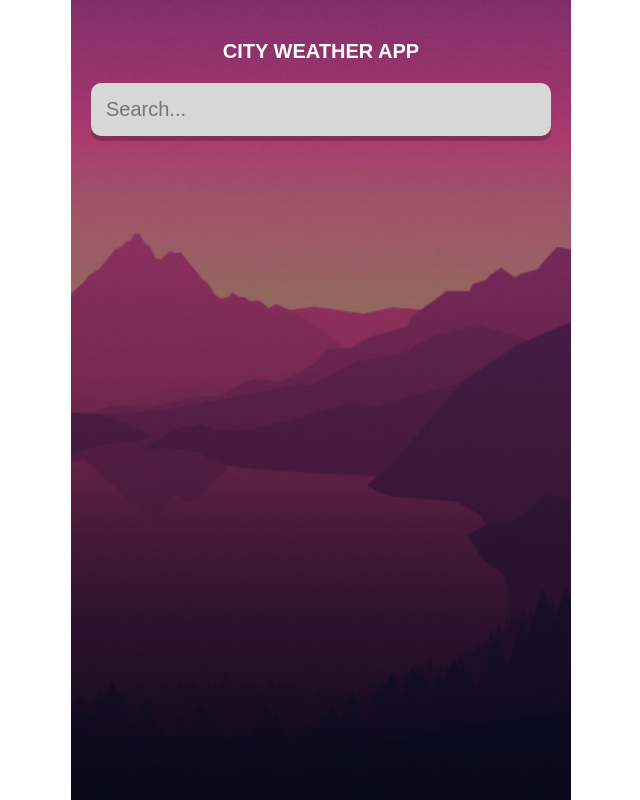
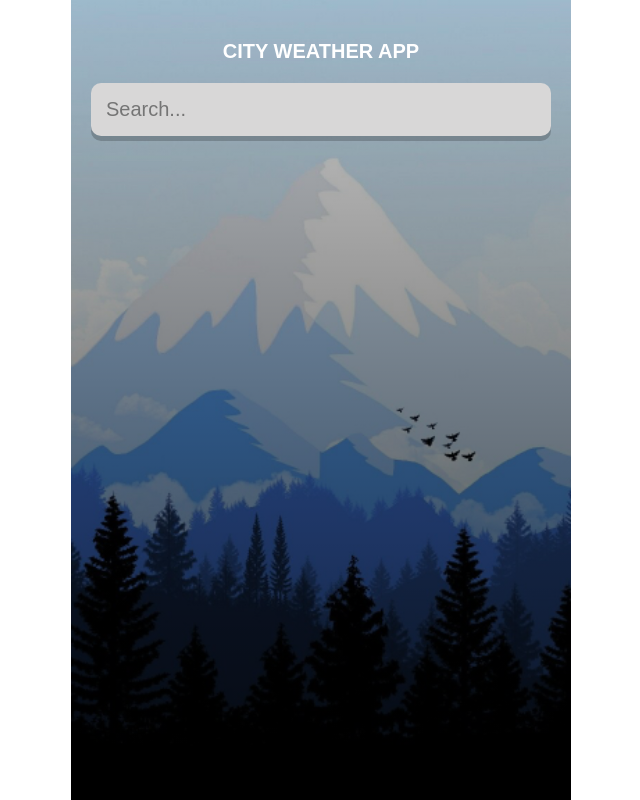
Before and after one commit to nicole-nam/weather-react, a React (Create React App) app: page / in a window 1280 px wide. Shown: the whole page, without its empty margins (319-959 px from the left). Built offline with nearby package versions, Linux system fonts and the light colour scheme.

Commit message:
add condition to change app background depending on weather temperature

```diff
--- a/src/App.js
+++ b/src/App.js
@@ -26,7 +26,15 @@ function App() {
   const day = new Date().getDate();
 
   return (
-    <div className="app warm">
+    <div
+      className={
+        typeof weather.main != "undefined"
+          ? weather.main.temp > 16
+            ? "app warm"
+            : "app"
+          : "app"
+      }
+    >
       <main>
         <div className="search-box">
           <h1>city weather app</h1>
@@ -51,7 +59,7 @@ function App() {
             </div>
 
             <div className="weather-box">
-              <div className="temp">{weather.main.temp}°C</div>
+              <div className="temp">{Math.round(weather.main.temp)}°C</div>
               <div className="weather">{weather.weather[0].description}</div>
               <img
                 className="icon"
```
